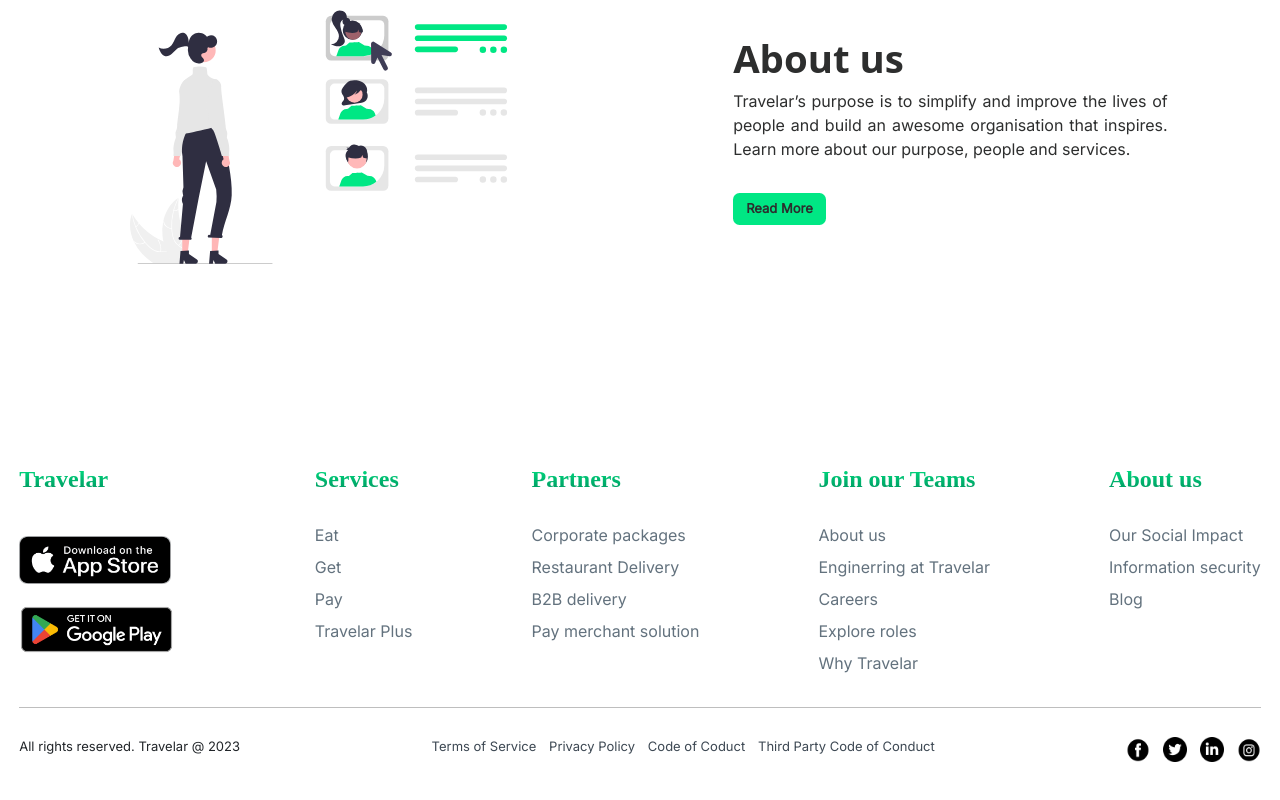
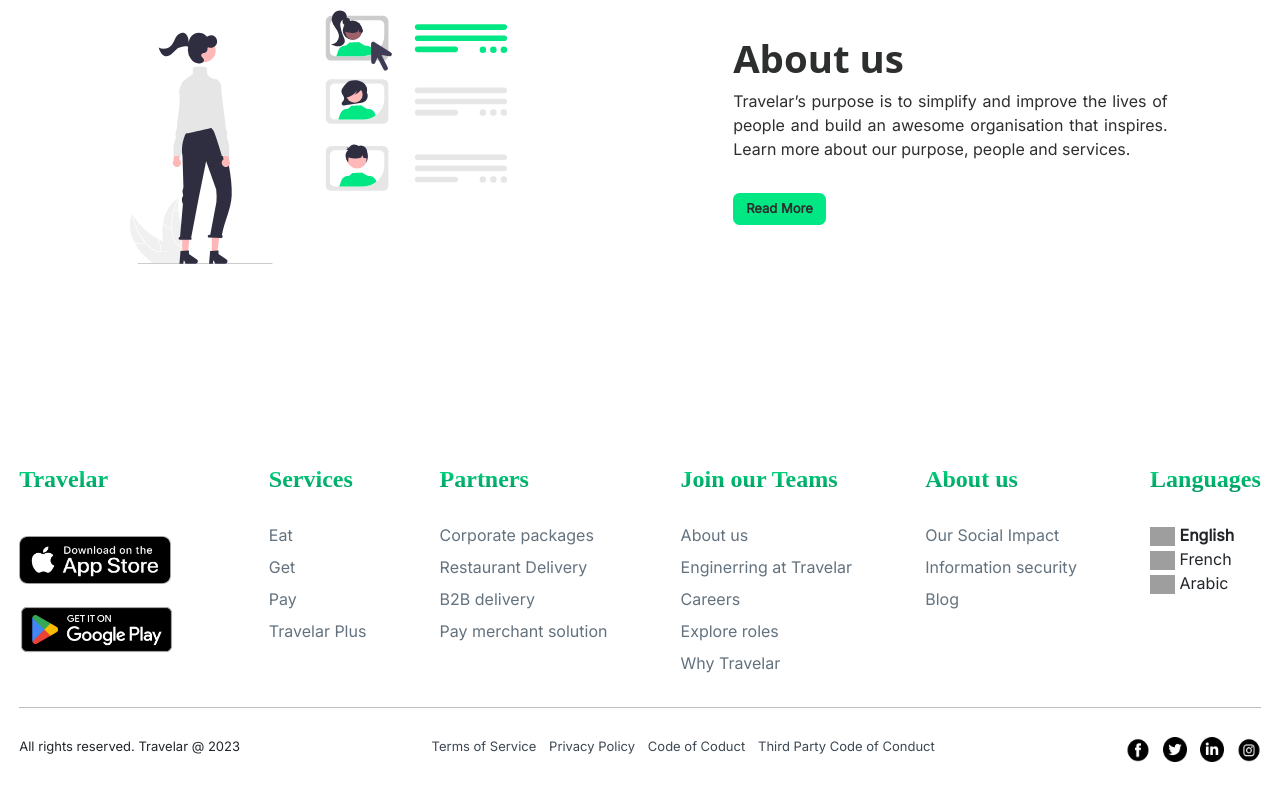
Before and after one commit to Eidcarosse/Travelar_Website, a React (Create React App) app: page / in a window 1280 px wide. Shown: the part 1745-2545 px from the top of the page. Built offline with nearby package versions, Linux system fonts and the light colour scheme; grey boxes are pictures that could not be loaded; a web font is replaced by a local one.

Commit message:
Lang ( Arabic)

```diff
--- a/src/components/Footer.js
+++ b/src/components/Footer.js
@@ -1,4 +1,4 @@
-import React from 'react'
+import React, { useEffect } from 'react'
 import '../Stylesheets/Footer.css'
 import badge1 from '../images/apple-badge.png';
 import badge2 from '../images/google-badge.png';
@@ -7,10 +7,20 @@
 import scl3 from '../images/lin_icon.png'
 import scl4 from '../images/ig_icon.png'
 import { useTranslation } from 'react-i18next'
+import NavDropdown from "react-bootstrap/NavDropdown";
 
 
 export default function Footer() {
-  const {t} = useTranslation();
+  const lngs = {
+    en: { nativeName: 'English', flag : 'https://www.worldometers.info/img/flags/uk-flag.gif', },
+    fr: { nativeName: 'French', flag : 'https://www.worldometers.info/img/flags/fr-flag.gif' },
+    ara : {nativeName: 'Arabic', flag : "https://www.worldometers.info/img/flags/sa-flag.gif"}
+  };
+  const {t, i18n} = useTranslation();
+
+  const R_Page = () => {
+    window.location.href = window.location.href;
+  }
   return (
     <footer id="footer_wrapper">
       <nav id="nav_footer">
@@ -57,6 +67,15 @@
             <li className='Ft_Sec1_li'><a className='Lst_Anim2' href="">Blog</a></li>
             </ul>
           </div>
+          <div className='FR_Sec1_f Dimensions'>
+            <h6>{t('Footer.Titles.Langes')}</h6>
+            {Object.keys(lngs).map((lng)=> (
+              <NavDropdown.Item key={lng} style={{fontWeight : i18n.resolvedLanguage === lng ? 'bold' : 'normal'}} onClick={()=>{i18n.changeLanguage(lng);R_Page();}}>{/**/ }
+              <img src={lngs[lng].flag} alt="Flag" width='25px' />&nbsp;{lngs[lng].nativeName}
+              </NavDropdown.Item>
+            ))}
+
+          </div>
         </div>
         <hr className='FR_Middle' style={{backgroundColor : "black", color:"black", height:"1px"}}/>
         <div className='FR_Sec2'>
--- a/src/components/i18nxt.js
+++ b/src/components/i18nxt.js
@@ -79,6 +79,7 @@
               Partners : "Partners",
               JoinTeam : "Join our Teams",
               Aboutus : "About us",
+              Langes : "Languages"
             }
           },
 
@@ -199,16 +200,16 @@
               Home : "في ما يخصنا",
             },
             Descriptions : {
-              Home : "L’objectif de Travelar est de simplifier et d’améliorer la vie des gens et de construire une organisation formidable et inspirante. Apprenez-en davantage sur notre objectif, nos personnes et nos services.",
+              Home : "هدف مسافر هو تبسيط وتحسين حياة الناس وبناء منظمة رائعة وملهمة. تعرف على المزيد حول هدفنا وموظفينا وخدماتنا.",
             },
           },
           Footer : {
             Titles : {
-              Travelar : "Voyageur",
-              Services : "Prestations de service",
-              Partners : "Les partenaires",
-              JoinTeam : "Rejoignez nos équipes",
-              Aboutus : "À propos de nous",
+              Travelar : "مسافر",
+              Services : "تقديم خدمة",
+              Partners : "الشركاء",
+              JoinTeam : "انضم إلى فرقنا",
+              Aboutus : "في ما يخصنا",
             }
           },
 
```
